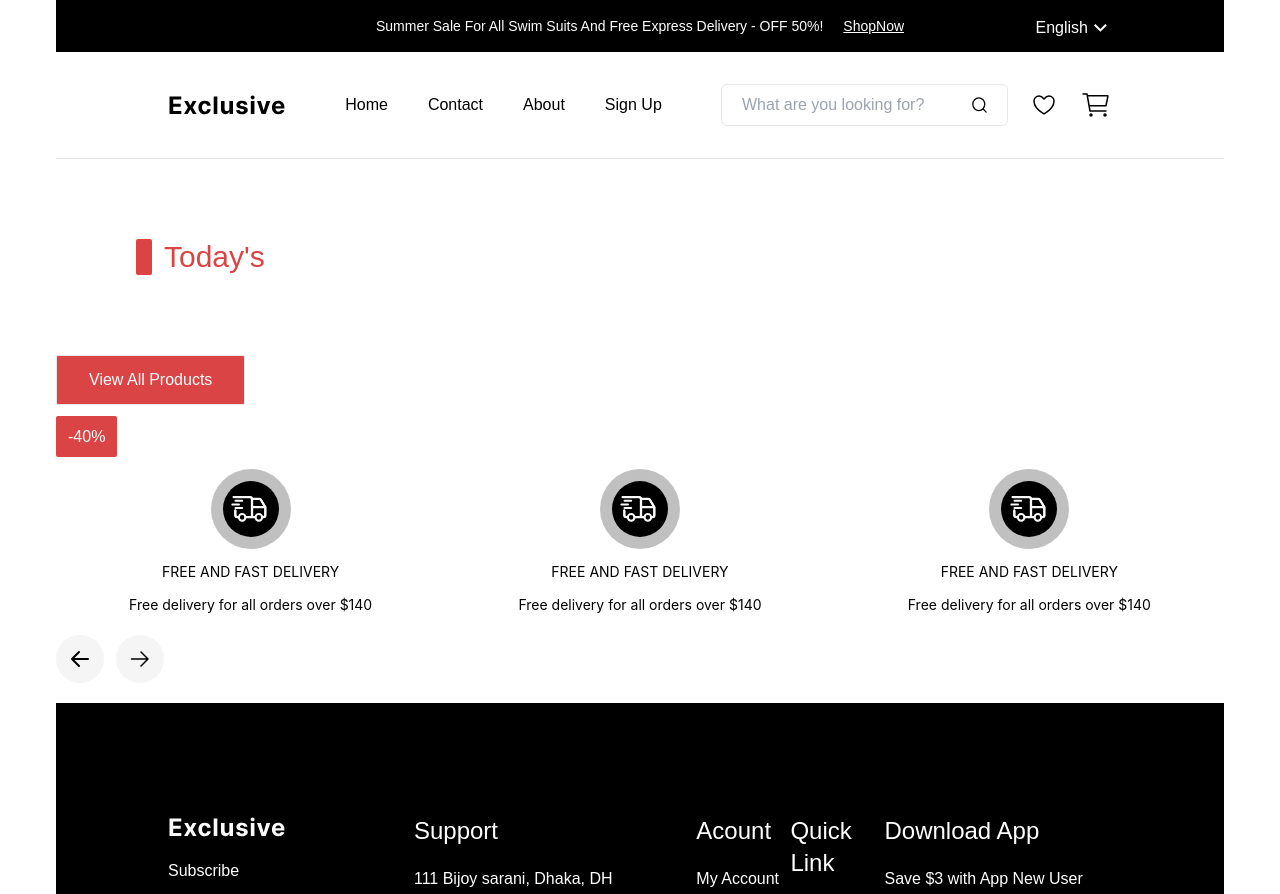
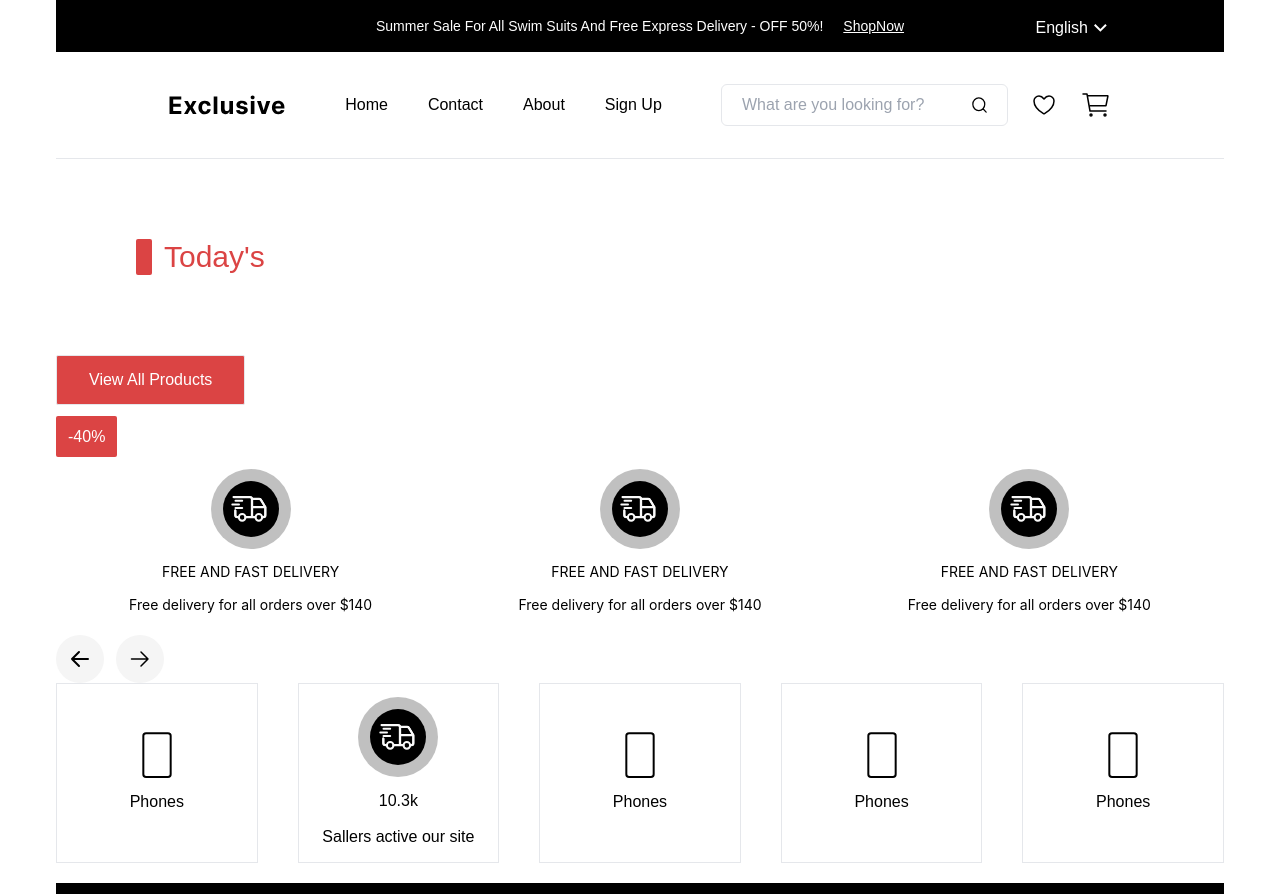
Before and after one commit to Ememobong-dev/exclusive-ecommerce, a Next.js app: page / in a window 1280 px wide. Shown: the top 894 px of the page. Built offline with nearby package versions, Linux system fonts and the light colour scheme.

Commit message:
category component

```diff
--- a/src/app/page.tsx
+++ b/src/app/page.tsx
@@ -1,11 +1,17 @@
 import ArrowScroll from "@/components/ArrowScroll";
 import Button from "@/components/Button";
+import CategoryBox from "@/components/CategoryBox";
 import Footer from "@/components/Footer";
 import Navbar from "@/components/Navbar";
 import SectionIntroTitle from "@/components/SectionIntroTitle";
 import ServicesContent from "@/components/ServicesContent";
 import Tags from "@/components/Tags";
 import TopmostHeader from "@/components/TopmostHeader";
+import phoneCat from "../../public/assets/icons/phoneCat.svg";
+import Image from "next/image";
+import IconExtraLayer from "@/components/IconExtraLayer";
+import deliveryIcon from "../../public/assets/icons/deliveryIcon.svg";
+
 
 export default function Home() {
   return (
@@ -14,7 +20,6 @@ export default function Home() {
       <Navbar />
       <section className="flex flex-col gap-8">
         <SectionIntroTitle sectionTitle="Today's" />
-
       </section>
 
       <Button text="View All Products" classProps="bg-[purple]" />
@@ -26,6 +31,50 @@ export default function Home() {
       <div className="my-5"></div>
       <ArrowScroll />
 
+      <div className="flex gap-10">
+        <CategoryBox>
+          <span>
+            <Image src={phoneCat} alt="" />
+          </span>
+          <span>
+            <p>Phones</p>
+          </span>
+        </CategoryBox>
+        <CategoryBox>
+          <IconExtraLayer imageSource={deliveryIcon} />
+          <span>
+            <p>10.3k</p>
+          </span>
+          <span>
+            <p>Sallers active our site</p>
+          </span>
+        </CategoryBox>
+        <CategoryBox>
+          <span>
+            <Image src={phoneCat} alt="" />
+          </span>
+          <span>
+            <p>Phones</p>
+          </span>
+        </CategoryBox>
+        <CategoryBox>
+          <span>
+            <Image src={phoneCat} alt="" />
+          </span>
+          <span>
+            <p>Phones</p>
+          </span>
+        </CategoryBox>
+        <CategoryBox>
+          <span>
+            <Image src={phoneCat} alt="" />
+          </span>
+          <span>
+            <p>Phones</p>
+          </span>
+        </CategoryBox>
+      </div>
+
       <div className="my-5"></div>
       <Footer />
     </div>
--- /dev/null
+++ b/src/components/CategoryBox.tsx
@@ -0,0 +1,14 @@
+import React, { ReactNode } from 'react'
+
+const CategoryBox = ({children} : {children : ReactNode}) => {
+  return (
+    <div className='flex border  flex-col w-[250px] h-[180px] justify-center gap-y-3 items-center'>
+        {
+            children
+        }
+
+    </div>
+  )
+}
+
+export default CategoryBox
--- /dev/null
+++ b/src/components/IconExtraLayer.tsx
@@ -0,0 +1,19 @@
+import React from "react";
+import Image from "next/image";
+
+
+
+
+
+
+const IconExtraLayer = ({imageSource} : {imageSource : string}) => {
+  return (
+    <div className="flex rounded-full w-20 h-20 items-center bg-color300/30  flex-col text-black justify-center">
+      <span className="cursor-pointer rounded-full w-14 h-14 flex justify-center items-center bg-black">
+        <Image src={imageSource} alt="delivery" />
+      </span>
+    </div>
+  );
+};
+
+export default IconExtraLayer;
--- a/src/components/SectionIntroTitle.tsx
+++ b/src/components/SectionIntroTitle.tsx
@@ -1,4 +1,5 @@
-import React from 'react'
+import React from 'react';
+
 
 const SectionIntroTitle = ({sectionTitle} : {sectionTitle: string}) => {
   return (
--- a/src/components/ServiceItem.tsx
+++ b/src/components/ServiceItem.tsx
@@ -1,22 +1,18 @@
 import React from "react";
-import Image from "next/image";
+import IconExtraLayer from "./IconExtraLayer";
 
 const ServiceItem = ({
   imgSrc,
   topHeader,
   text,
 }: {
-  imgSrc : string;
+  imgSrc: string;
   topHeader: string;
   text: string;
 }) => {
   return (
     <div className="flex flex-col gap-y-3 items-center">
-      <div className="flex rounded-full w-20 h-20 items-center bg-color300/30  flex-col text-black justify-center">
-        <span className="cursor-pointer rounded-full w-14 h-14 flex justify-center items-center bg-black">
-          <Image src={imgSrc} alt="delivery" />
-        </span>
-      </div>
+      <IconExtraLayer imageSource={imgSrc} />
       <span>
         <p>{topHeader}</p>
       </span>
```
Also changed, not shown: public/assets/icons/phoneCat.svg (added).
